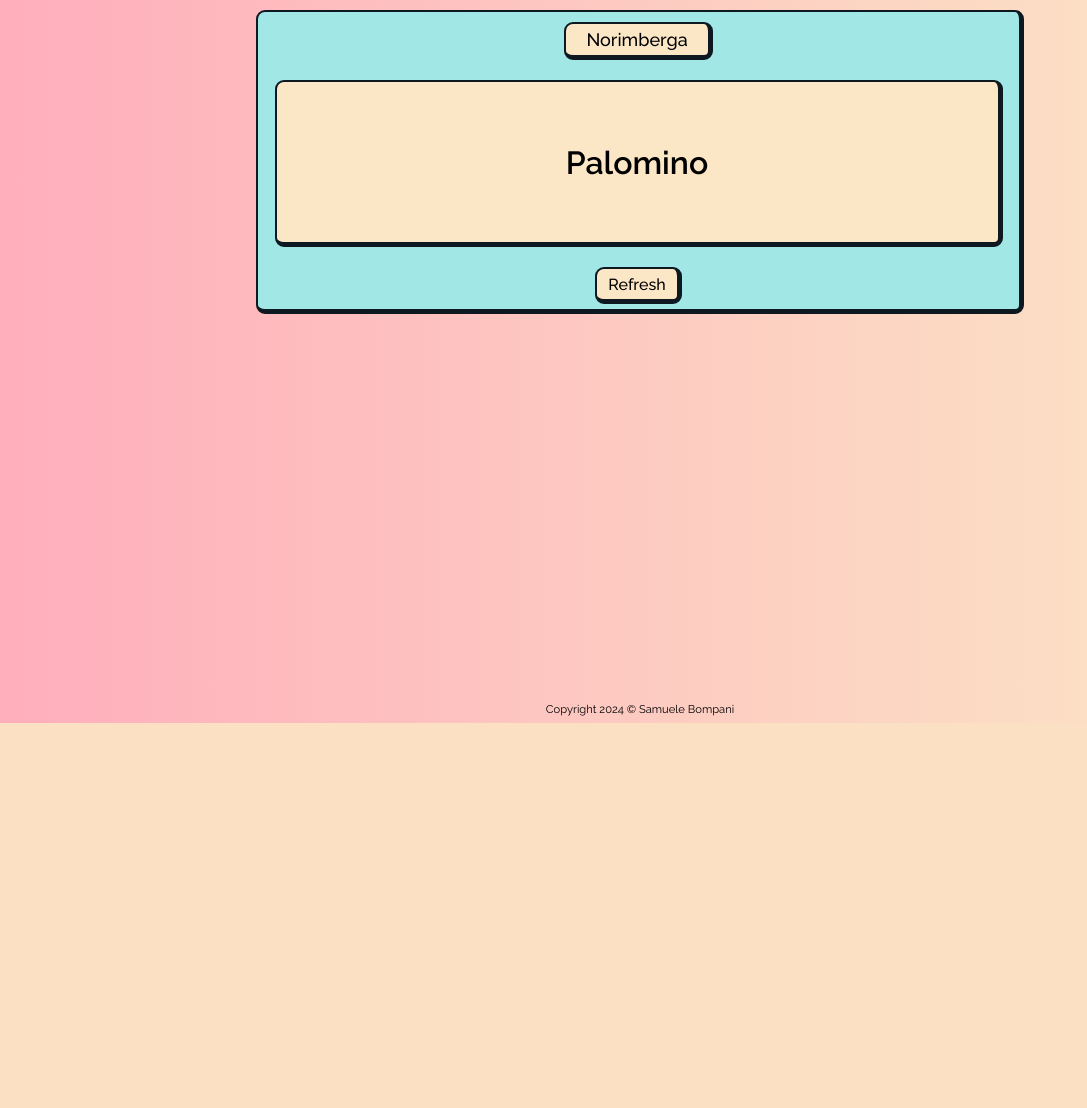
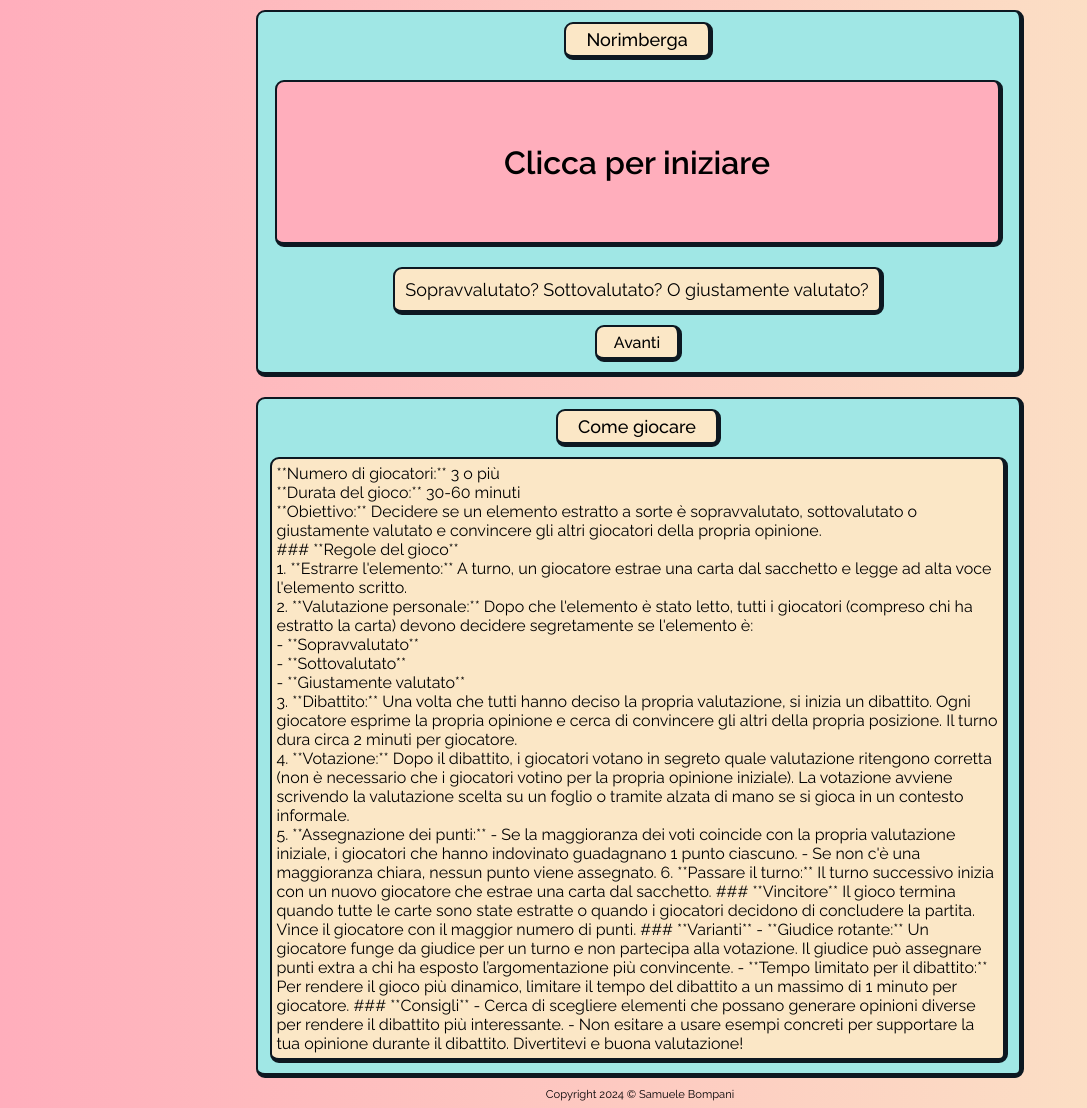
Before and after one commit to samuelebompani/greedyspaghetti-site, a PHP site: page /norimberga/ in a window 1280 px wide. Shown: the part 77-1185 px from the top of the page, without its empty margins (0-1087 px from the left). Before the commit the page ends 800 px from the top, so only its background shows below. Run offline with PHP 8.4, Linux system fonts and the light colour scheme.

Commit message:
open file and extract a word

```diff
--- a/css/norimberga.css
+++ b/css/norimberga.css
@@ -1,3 +1,17 @@
+.istr-nor-box {
+    margin-top: 10px;
+    margin-bottom: 10px;
+    width: 100%;
+    place-content: center;
+    padding: 5px;
+}
+
+.jud-nor-box {
+    margin-bottom: 10px;
+    padding: 10px;
+    font-size: large;
+}
+
 .word-nor-box {
     margin-top: 20px;
     margin-bottom: 20px;
--- a/norimberga/index.php
+++ b/norimberga/index.php
@@ -8,6 +8,20 @@
         <?php include "../components/imports.php";?>
         <script type="text/javascript">
 
+            function getRandomArbitrary(min, max) {
+                return Math.floor(Math.random() * (max - min) + min);
+            }
+
+            async function getNewWord() {
+                const names = await fetch('./words.csv', {mode: 'no-cors'})
+                    .then(response => response.text())
+                    .then(data => data)
+                    .catch(error => console.error(error));
+                const namesList = names.split(",")
+                const rand = getRandomArbitrary(0,namesList.length)
+                const word = document.getElementById("word-nor");
+                word.innerHTML = namesList[rand]
+            }
         </script>
 
     </head>
@@ -17,9 +31,48 @@
             <div class="grid" style="grid-template-columns: repeat(1, minmax(0, 1fr));">
                 <div class="boxed grid-item">
                     <div class="boxed bg-secondary title-menu-el-recipes">Norimberga</div>
-                    <div class="boxed bg-secondary word-nor-box">Palomino</div>
-                    <div class="grid-item-btns">
-                        <div class="boxed wide-btn " style="padding-right: 0">Refresh</div>
+                    <div class="boxed bg-primary word-nor-box" id="word-nor">Clicca per iniziare</div>
+                    <div class="boxed bg-secondary jud-nor-box">Sopravvalutato? Sottovalutato? O giustamente valutato?</div>
+                    <div class="grid-item-btns" style="margin-bottom: 10px;">
+                        <div class="boxed wide-btn " style="padding-right: 0" onclick="getNewWord()">Avanti</div>
+                    </div>
+                </div>
+                <div class="boxed grid-item">
+                    <div class="boxed bg-secondary title-menu-el-recipes">Come giocare</div>
+                    <div class="boxed bg-secondary istr-nor-box">
+**Numero di giocatori:** 3 o più  <br>
+**Durata del gioco:** 30-60 minuti  <br>
+**Obiettivo:** Decidere se un elemento estratto a sorte è sopravvalutato, sottovalutato o giustamente valutato e convincere gli altri giocatori della propria opinione.<br>
+### **Regole del gioco**<br>
+1. **Estrarre l'elemento:** A turno, un giocatore estrae una carta dal sacchetto e legge ad alta voce l'elemento scritto.<br>
+
+2. **Valutazione personale:** Dopo che l'elemento è stato letto, tutti i giocatori (compreso chi ha estratto la carta) devono decidere segretamente se l'elemento è:<br>
+   - **Sopravvalutato**<br>
+   - **Sottovalutato**<br>
+   - **Giustamente valutato**<br>
+
+3. **Dibattito:** Una volta che tutti hanno deciso la propria valutazione, si inizia un dibattito. Ogni giocatore esprime la propria opinione e cerca di convincere gli altri della propria posizione. Il turno dura circa 2 minuti per giocatore.<br>
+
+4. **Votazione:** Dopo il dibattito, i giocatori votano in segreto quale valutazione ritengono corretta (non è necessario che i giocatori votino per la propria opinione iniziale). La votazione avviene scrivendo la valutazione scelta su un foglio o tramite alzata di mano se si gioca in un contesto informale.<br>
+
+5. **Assegnazione dei punti:**
+   - Se la maggioranza dei voti coincide con la propria valutazione iniziale, i giocatori che hanno indovinato guadagnano 1 punto ciascuno.
+   - Se non c'è una maggioranza chiara, nessun punto viene assegnato.
+
+6. **Passare il turno:** Il turno successivo inizia con un nuovo giocatore che estrae una carta dal sacchetto.
+
+### **Vincitore**
+Il gioco termina quando tutte le carte sono state estratte o quando i giocatori decidono di concludere la partita. Vince il giocatore con il maggior numero di punti.
+
+### **Varianti**
+- **Giudice rotante:** Un giocatore funge da giudice per un turno e non partecipa alla votazione. Il giudice può assegnare punti extra a chi ha esposto l’argomentazione più convincente.
+- **Tempo limitato per il dibattito:** Per rendere il gioco più dinamico, limitare il tempo del dibattito a un massimo di 1 minuto per giocatore.
+
+### **Consigli**
+- Cerca di scegliere elementi che possano generare opinioni diverse per rendere il dibattito più interessante.
+- Non esitare a usare esempi concreti per supportare la tua opinione durante il dibattito.
+
+Divertitevi e buona valutazione!
                     </div>
                 </div>
             </div>
```
Also changed, not shown: norimberga/words.csv (added, +1 -0 lines).
